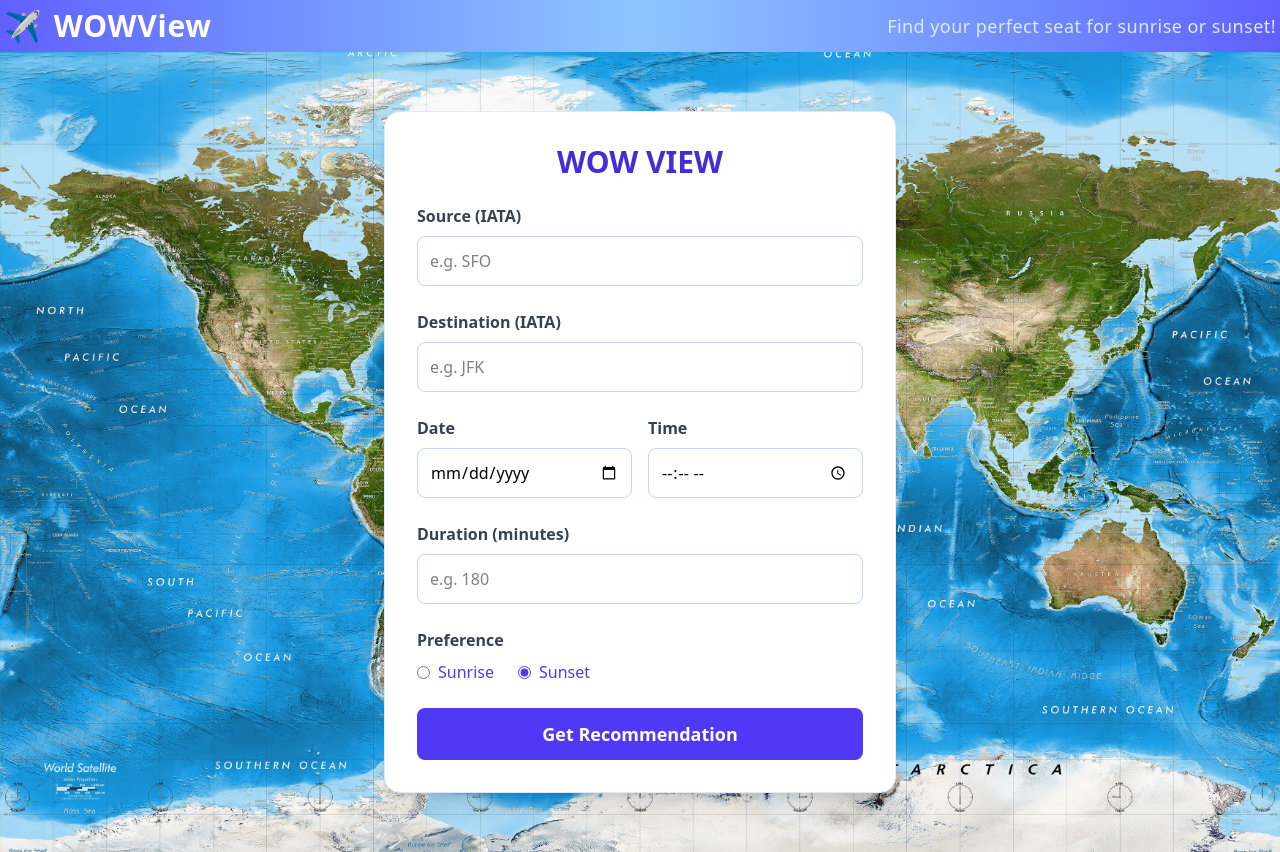
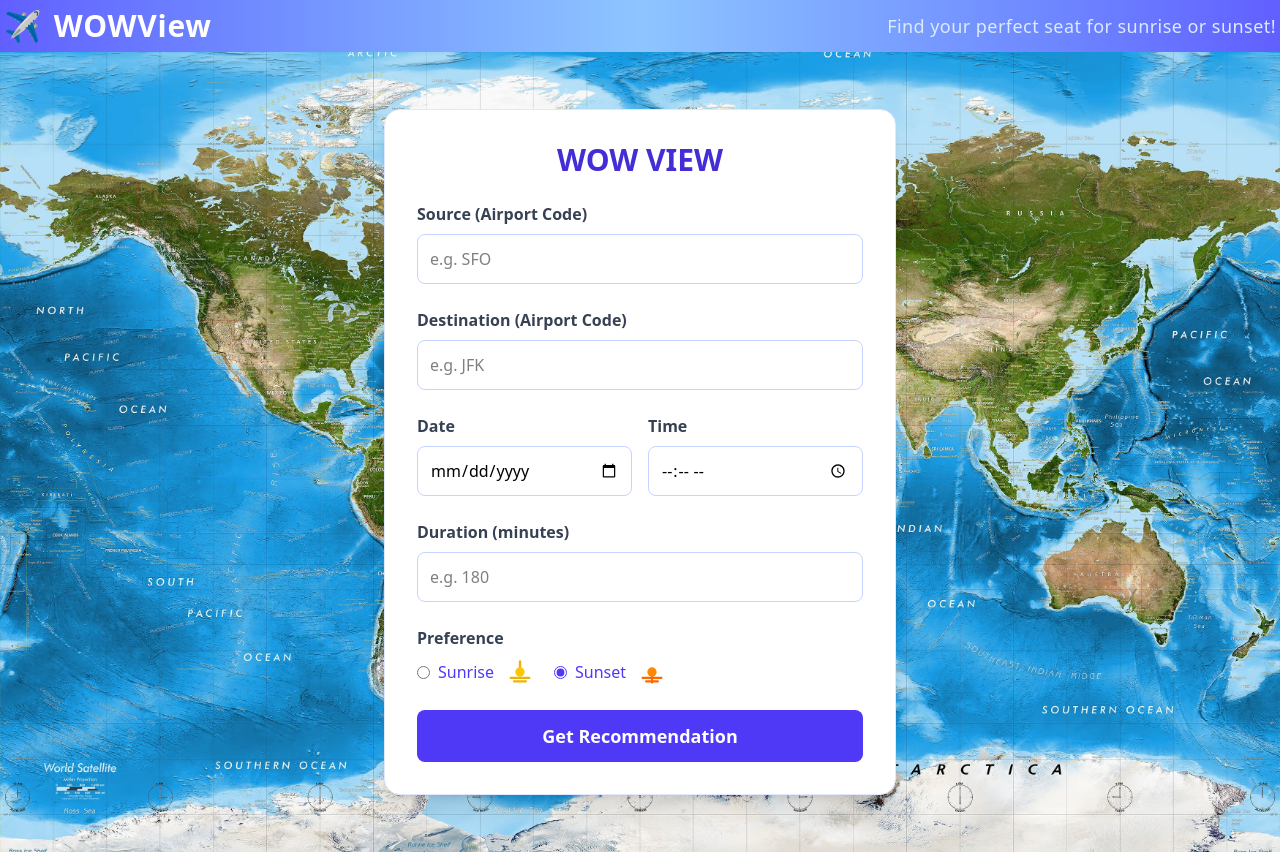
Before and after one commit to UjjawalShakya/WoW-View, a React (Vite) app in the folder frontend/: page / in a window 1280 px wide. Built offline with nearby package versions, Linux system fonts and the light colour scheme.

Commit message:
added some icons for styling

```diff
--- a/frontend/src/pages/SeatForm.jsx
+++ b/frontend/src/pages/SeatForm.jsx
@@ -1,4 +1,19 @@
 import React, { useState } from "react";
+
+const SunriseIcon = () => (
+  <svg className="inline w-7 h-7 text-yellow-500 mr-2" fill="none" viewBox="0 0 24 24">
+    <path d="M12 3v6" stroke="currentColor" strokeWidth="2" strokeLinecap="round"/>
+    <circle cx="12" cy="12" r="4" fill="currentColor" className="text-yellow-400"/>
+    <path d="M4 17h16M7 20h10" stroke="currentColor" strokeWidth="2" strokeLinecap="round"/>
+  </svg>
+);
+const SunsetIcon = () => (
+  <svg className="inline w-7 h-7 text-orange-500 mr-2" fill="none" viewBox="0 0 24 24">
+    <path d="M12 21v-6" stroke="currentColor" strokeWidth="2" strokeLinecap="round"/>
+    <circle cx="12" cy="12" r="4" fill="currentColor" className="text-orange-400"/>
+    <path d="M4 17h16M7 20h10" stroke="currentColor" strokeWidth="2" strokeLinecap="round"/>
+  </svg>
+);
 
 export default function SeatForm({ onSubmit, loading }) {
   const [source, setSource] = useState("");
@@ -27,11 +42,11 @@ export default function SeatForm({ onSubmit, loading }) {
         <h1 className="text-3xl font-bold mb-6 text-center text-indigo-700">WOW VIEW</h1>
         <form onSubmit={handleSubmit} className="space-y-6">
           <div>
-            <label className="block mb-2 font-semibold text-gray-700">Source (IATA)</label>
+            <label className="block mb-2 font-semibold text-gray-700">Source (Airport Code)</label>
             <input type="text" value={source} onChange={e => setSource(e.target.value)} required className="w-full border border-indigo-200 rounded-lg p-3 focus:outline-none focus:ring-2 focus:ring-indigo-400" placeholder="e.g. SFO" />
           </div>
           <div>
-            <label className="block mb-2 font-semibold text-gray-700">Destination (IATA)</label>
+            <label className="block mb-2 font-semibold text-gray-700">Destination (Airport Code)</label>
             <input type="text" value={destination} onChange={e => setDestination(e.target.value)} required className="w-full border border-indigo-200 rounded-lg p-3 focus:outline-none focus:ring-2 focus:ring-indigo-400" placeholder="e.g. JFK" />
           </div>
           <div className="flex gap-4">
@@ -58,15 +73,17 @@ export default function SeatForm({ onSubmit, loading }) {
           </div>
           <div>
             <label className="block mb-2 font-semibold text-gray-700">Preference</label>
-            <div className="flex gap-6">
+            <div className="flex gap-3">
               <label className="flex items-center cursor-pointer">
                 <input type="radio" value="SUNRISE" checked={preference === 'SUNRISE'} onChange={() => setPreference('SUNRISE')} className="accent-indigo-600" />
                 <span className="ml-2 text-indigo-600 font-medium">Sunrise</span>
               </label>
+              <SunriseIcon/>
               <label className="flex items-center cursor-pointer">
                 <input type="radio" value="SUNSET" checked={preference === 'SUNSET'} onChange={() => setPreference('SUNSET')} className="accent-indigo-600" />
                 <span className="ml-2 text-indigo-600 font-medium">Sunset</span>
               </label>
+              <SunsetIcon/>
             </div>
           </div>
           <button type="submit" disabled={loading} className="w-full bg-indigo-600 text-white py-3 rounded-lg font-bold text-lg hover:bg-indigo-700 transition"
```
